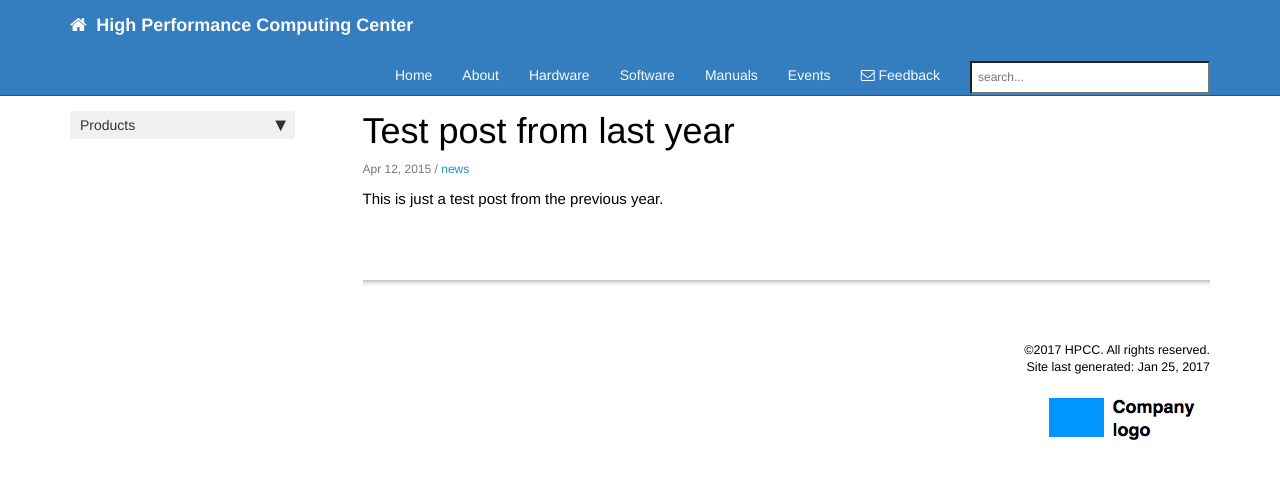
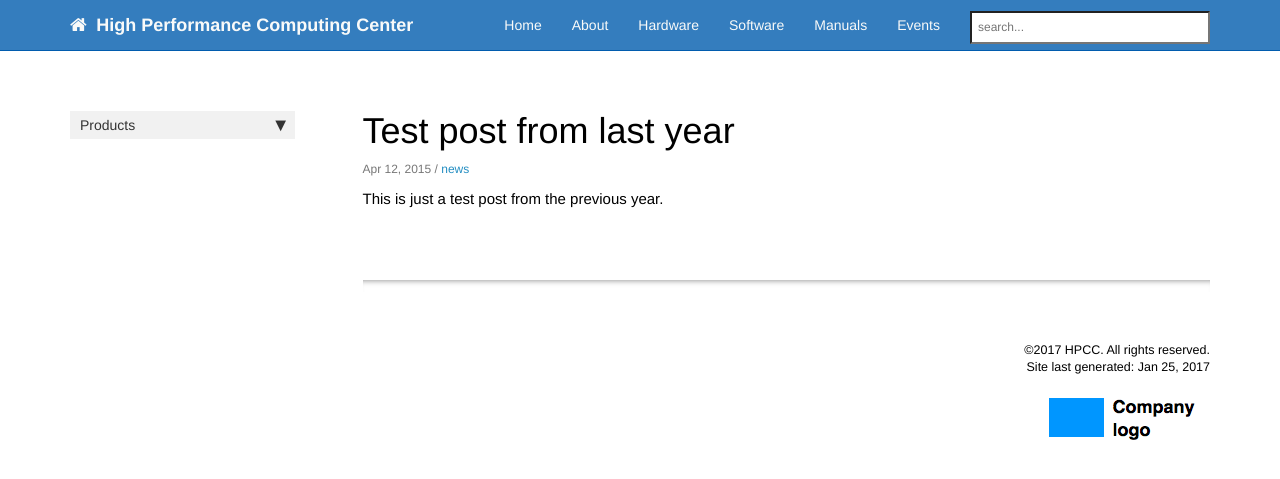
Before and after one commit to tgirke/rcf, a Jekyll site: the page built from _posts/2015-04-12-test-post-last-year.md, in a window 1280 px wide. Shown: the top 479 px of the page. Built offline with Jekyll 4.4.1, drawn with Linux system fonts in a browser that asks for light colours; nearby versions of some CDN libraries; comment, search, counter and statistics services are not loaded.

Commit message:
Disabled feedback

```diff
--- a/_config.yml
+++ b/_config.yml
@@ -33,7 +33,7 @@ feedback_subject_line: HPCC @ UCR
 feedback_email: support@biocluster.ucr.edu
 # used as a contact email for the Feedback link in the top navigation bar
 
-# feedback_disable: true
+feedback_disable: true
 # if you uncomment the previous line, the Feedback link gets removed
 
 # feedback_text: "Need help?"
```
Also changed, not shown: 1 other file.
